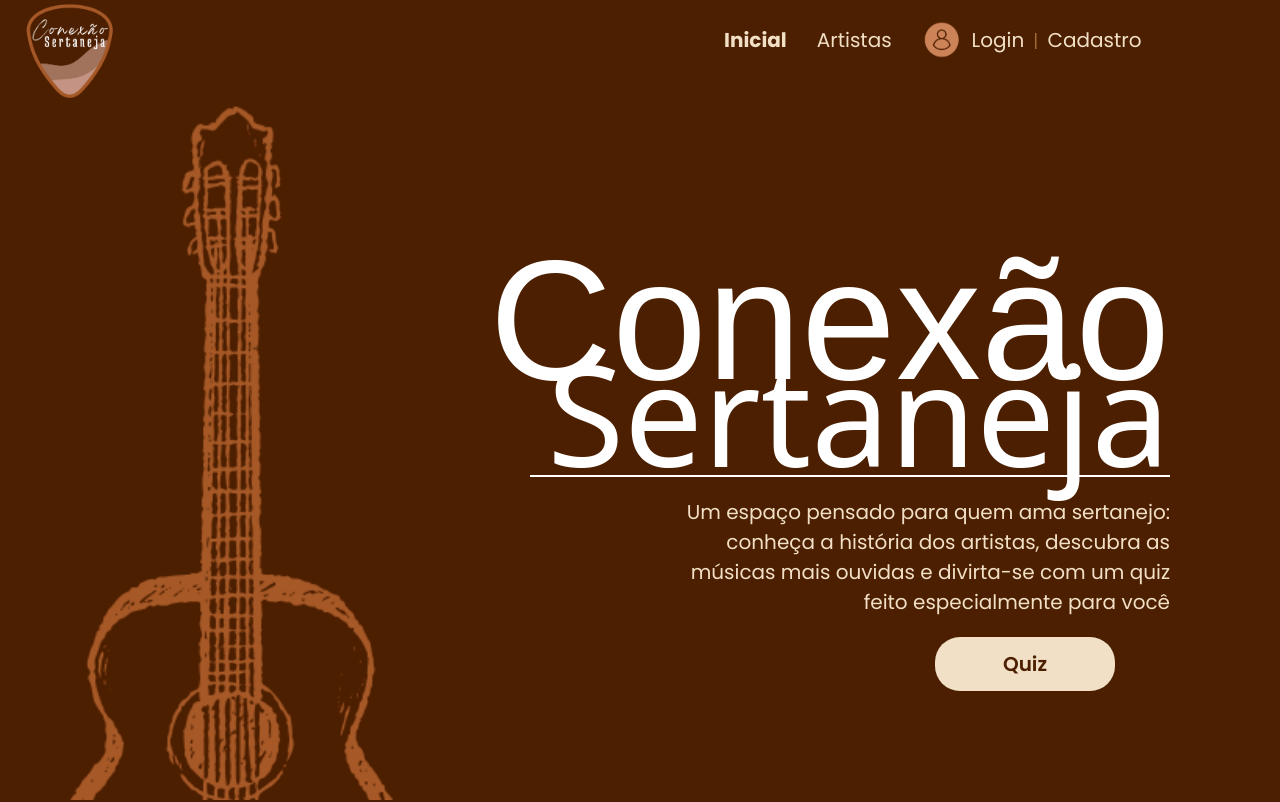
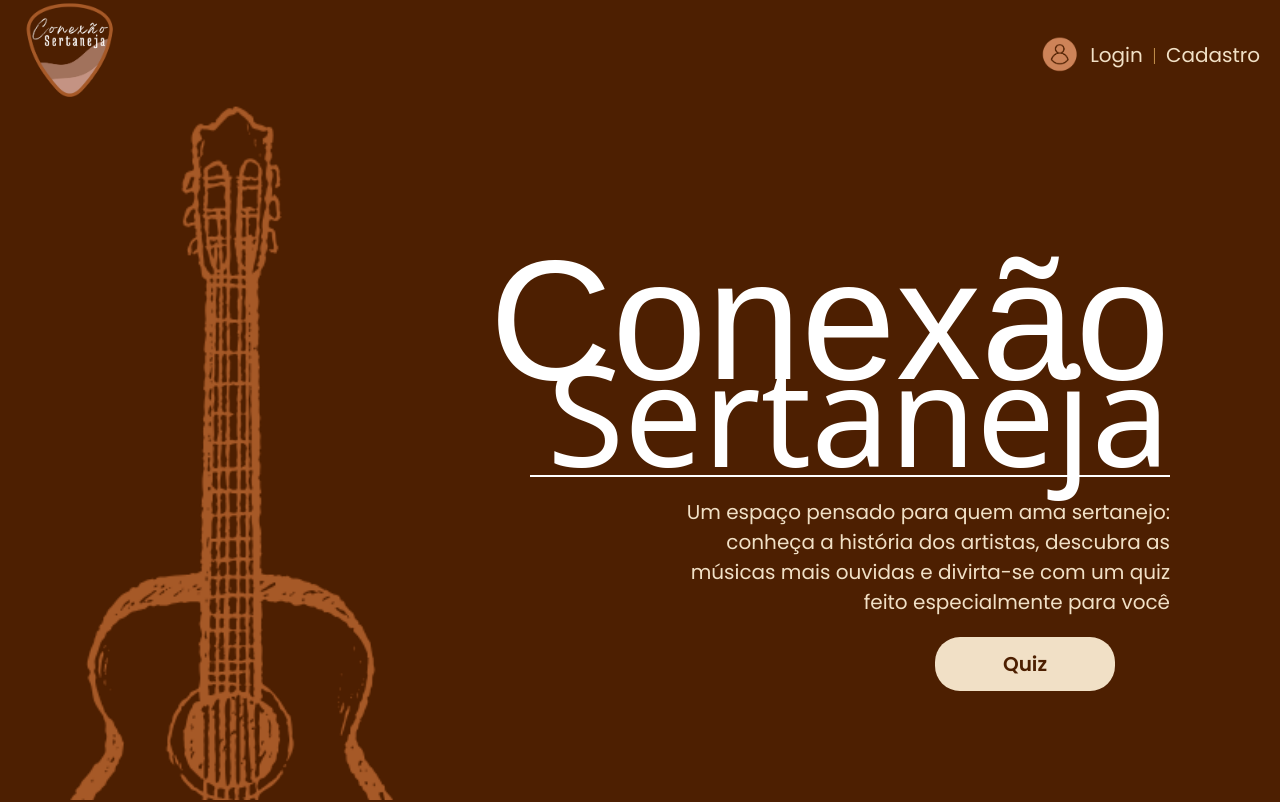
Before and after one commit to diaskarina/Projeto_individual, a website: page Site/public/index.html in a window 1280 px wide. Shown: the top 802 px of the page. Drawn offline with Linux system fonts and the light colour scheme; a web font is replaced by a local one.

Commit message:
Header ajustado

```diff
--- a/Site/public/css/artistas.css
+++ b/Site/public/css/artistas.css
@@ -7,12 +7,6 @@ body {
     box-sizing: border-box;
     background-color: #ffffff;
 }
-
-.container {
-    display: flex;
-    width: 80%;
-}
-
 
 :root {
     --tamanho-header: 80px;
@@ -27,8 +21,9 @@ body {
 
 .header .container {
     justify-content: space-between;
-    align-items: center;
-    height: 100%;
+    display: flex;
+   max-width: 100%;
+    padding: 0 20px 0 20px;
 }
 
 .header a {
@@ -43,13 +38,10 @@ body {
 }
 
 .navbar {
-    width: 300px;
-    display: flex;
-    align-items: center;
-    justify-content: space-around;
+    display: flex;;
     list-style: none;
     color: #4d1f01;
-    gap: 30px;
+    gap: 15px;
 }
 
 .navbar li {
@@ -58,11 +50,6 @@ body {
     gap: 10px;
 }
 
-/*
-.navbar .area-user{
-  margin-left: 100px;
-}
-*/
 .navbar .area-user img {
     width: 40px;
     height: auto;
@@ -71,8 +58,6 @@ body {
 .logo img {
     width: 100px;
     height: auto;
-    margin-top: 30px;
-    margin-left: 20px;
 }
 
 .main {
@@ -89,7 +74,6 @@ body {
     font-family: "Playfair Display SC", serif;
     font-size: 60px;
     color: #4d1f01;
-    margin-top: -20px;
 }
 
 .main .container1 {
--- a/Site/public/css/estilo.css
+++ b/Site/public/css/estilo.css
@@ -16,19 +16,16 @@ body {
   --tamanho-footer: 70px;
 }
 
-.container {
-  display: flex;
-  width: 80%;
-}
 
 .header {
   height: var(--tamanho-header);
 }
 
 .header .container {
+  display: flex;
+  max-width: 100%;
   justify-content: space-between;
-  align-items: center;
-  height: 100%;
+  padding: 0 20px 0 20px;
 }
 
 .header a {
@@ -43,26 +40,18 @@ body {
 }
 
 .navbar {
-  width: 300px;
   display: flex;
-  align-items: center;
-  justify-content: space-around;
   list-style: none;
   color: #e3b062;
-  gap: 30px;
 }
 
 .navbar li {
   display: flex;
   align-items: center;
   gap: 10px;
+
 }
 
-/*
-.navbar .area-user{
-  margin-left: 100px;
-}
-*/
 .navbar .area-user img {
   width: 40px;
   height: auto;
@@ -71,8 +60,6 @@ body {
 .logo img {
   width: 100px;
   height: auto;
-  margin-top: 30px;
-  margin-left: 20px;
 }
 
 /* BANNER */
@@ -261,7 +248,8 @@ body {
 .box img {
   width: 200px;
   height: 200px;
-  object-fit: cover;/* ajusta sem distorcer */
+  object-fit: cover;
+  /* ajusta sem distorcer */
 }
 
 
@@ -309,7 +297,7 @@ body {
   margin: 0;
 }
 
-.social button {
+.social .container .btn {
   display: block;
   margin: 20px auto;
   padding: 12px 30px;
@@ -321,6 +309,8 @@ body {
   font-family: 'Poppins', sans-serif;
   font-weight: 600;
   cursor: pointer;
+    text-align: center;
+    text-decoration: none;
   transition: 0.3s;
 }
 
--- a/Site/public/index.html
+++ b/Site/public/index.html
@@ -27,13 +27,6 @@
         <a href="index.html"><img src="assets/icon/Logo.png" alt=""></a>
       </div>
       <ul class="navbar">
-  <li class="agora">
-    <a href="#">Inicial</a>
-  </li>
-
-  <li>
-    <a href="artistas.html">Artistas</a>
-  </li>
 
   <li class="area-user">
     <img src="assets/imgs/usuario.png" alt="">
@@ -165,7 +158,7 @@
           <h4>Gusttavo Lima</h4>
         </div>
       </div>
-      <button>Ver todos</button>
+    <a href="artistas.html" class="btn">Ver Todos</a>
     </div>
   </div>
   <div class="iframe">
```
